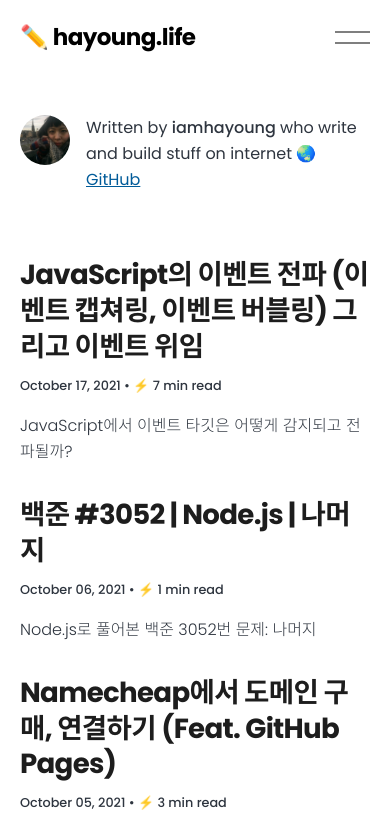
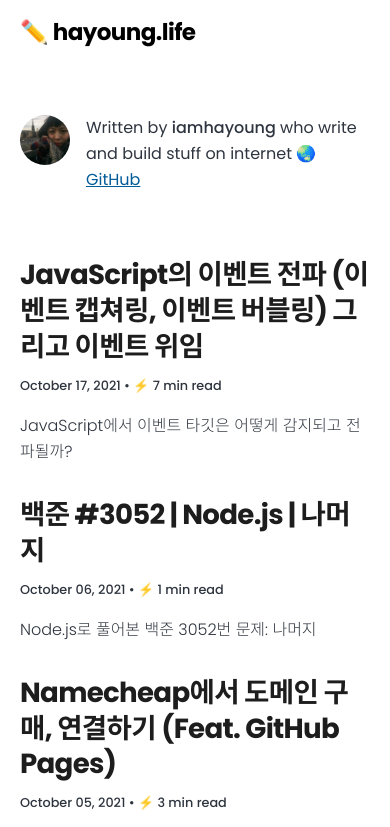
Before and after one commit to iamhayoung/iamhayoung.github.io, a Gatsby site: page / in a window 390 px wide. Shown: the top 827 px of the page. Built offline with nearby package versions, Linux system fonts and the light colour scheme; Gatsby itself is replaced by a stand-in of ours; a web font is replaced by a local one.

Commit message:
Remove: 모바일 햄버거 메뉴 임시 제거 (PC버전 Header 수정판 선배포 위해)

```diff
--- a/src/components/header/index.js
+++ b/src/components/header/index.js
@@ -3,7 +3,6 @@ import { useMediaQuery } from "react-responsive";
 import PcNav from "./PcNav";
 import Logo from "./Logo";
 import PcActionsMenu from "./PcActionsMenu";
-import MobileHamburgerMenu from "../mobileHamburgerMenu";
 import { BREAKPOINTS } from "../../constants/constants";
 import "./index.scss";
 
@@ -27,10 +26,7 @@ function Header({ siteTitle }) {
           {isMobile && <Logo siteTitle={siteTitle} />}
         </div>
         {!isMobile && <Logo siteTitle={siteTitle} />}
-        <div className="right-section">
-          {!isMobile && <PcActionsMenu />}
-          {isMobile && <MobileHamburgerMenu />}
-        </div>
+        <div className="right-section">{!isMobile && <PcActionsMenu />}</div>
       </div>
     </header>
   );
```
